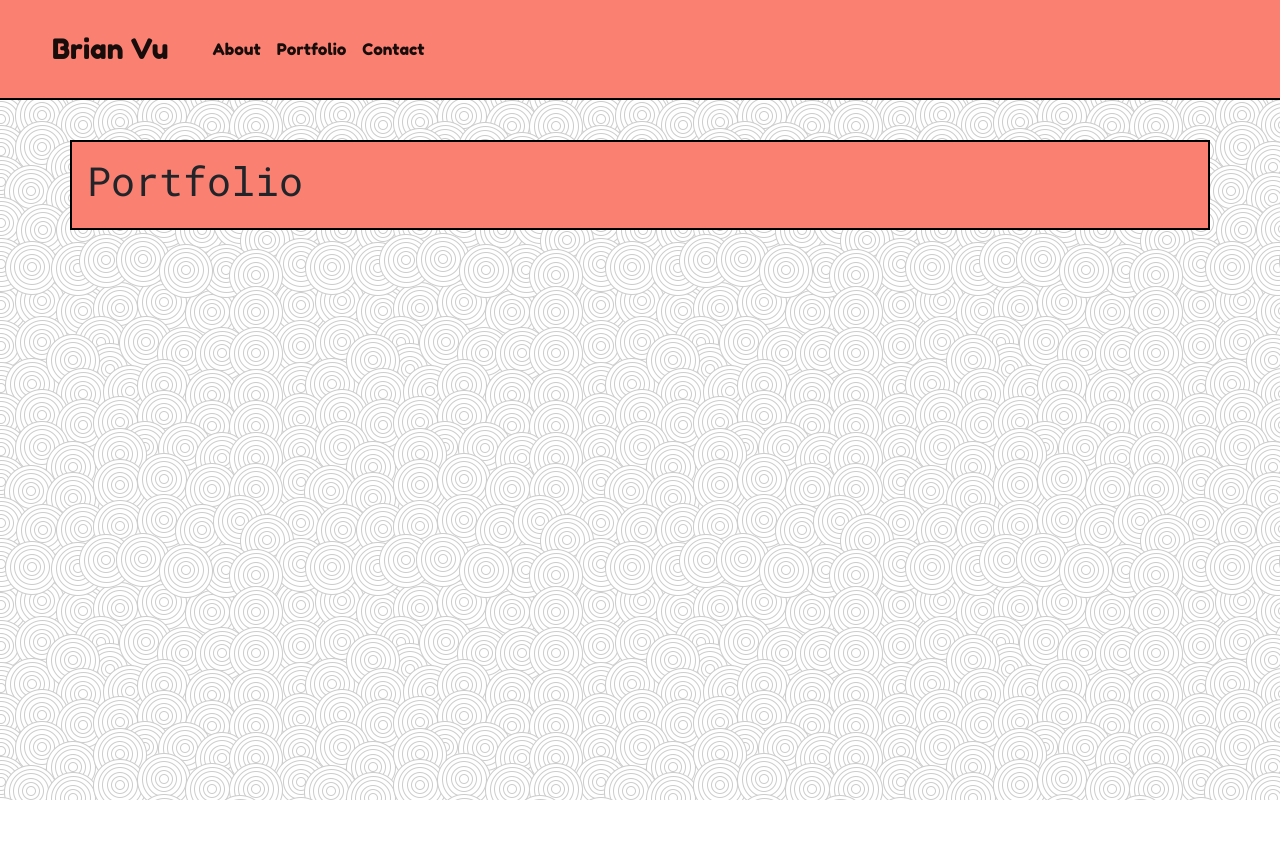
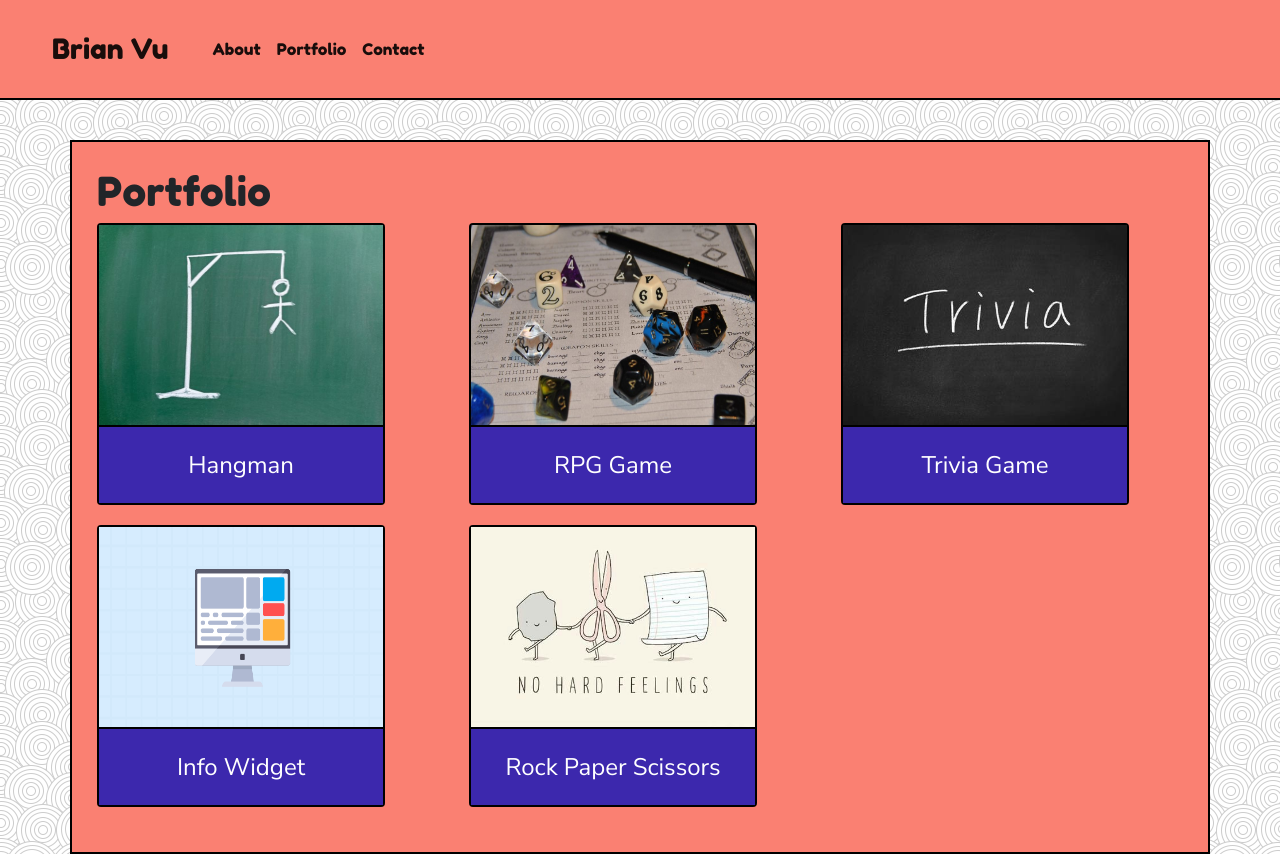
Before and after one commit to b-vu/Homework-2, a plain HTML site: page portfolio.html in a window 1280 px wide. Before the commit the page ends 800 px from the top, so only its background shows below. Drawn offline with nearby package versions, Linux system fonts and the light colour scheme.

Commit message:
Finished portfolio and contact

```diff
--- a/Assets/css/contactstyle.css
+++ b/Assets/css/contactstyle.css
@@ -13,7 +13,7 @@ body {
 }
 
 .fontStyle{
-    font-family: 'Roboto Mono', sans-serif;
+    font-family: 'Fredoka One', cursive;
 }
 
 .navbar-light{
@@ -27,6 +27,20 @@ body {
 
 .container{
     background-color: salmon;
-    padding: 15px;
+    padding: 25px;
     border: 2px solid black;
 }
+
+.form-group{
+    font-family: 'Nunito Sans', sans-serif;
+}
+
+.form-control{
+    border: 2px solid black;
+}
+
+.btn{
+    font-family: 'Nunito Sans', sans-serif;
+    background-color: rgb(60, 40, 173);
+    border: 1px solid black;
+}
--- a/Assets/css/indexstyle.css
+++ b/Assets/css/indexstyle.css
@@ -13,7 +13,11 @@ body {
 }
 
 .fontStyle{
-    font-family: 'Roboto Mono', sans-serif;
+    font-family: 'Nunito Sans', sans-serif;
+}
+
+.title{
+    font-family: 'Fredoka One', cursive;
 }
 
 .navbar-light{
@@ -34,38 +38,6 @@ body {
 
 .container{
     background-color: salmon;
-    padding: 15px;
+    padding: 25px;
     border: 2px solid black;
 }
-
-@media screen and (max-width: 768px){
-
-}
-
-/*<div class="row col-12">
-            <h1 class="fontStyle">About Me</h1>
-        </div>
-
-        <div class="row">
-          <div class="col-12 col-md-6 col-lg-4">
-            <img src="Assets/images/biopic.jpg" class="img-fluid biopic" alt="Brian Vu">
-          </div>
-
-          <p class="fontStyle col-md-6 col-lg-8">
-                My name is Brian Vu, and I am currently a part-time student at UT Austin's Coding Boot Camp.
-                Currently, I work full time as a lab technician at a research lab in the medical center. As
-                this website shows, I am very interested in learning the skills to become a web developer.
-                My current goal is to pursue a career in web development and programming, and I believe the
-                boot camp is a great way to get a foot in the door. <br> <br>
-                In my free time, I enjoy playing video games (though I need to be careful because if I get
-                immersed, hours would go by unnoticed), reading, and watching sports. I don't have much time
-                for games these days but when I do, I play a game or two of Counter-Strike. But these days I
-                find it more enjoyable to read and watch TV. I'm currently reading The Dark Elf Trilogy by
-                R. A. Salvatore, and I tend to gravitate towards fantasy and sci-fi genres. I'm a huge fan of
-                basketball and football. As a Houston native, I will always cheer for Houston teams, but I
-                enjoy watching any good teams play. I also watch Formula 1, e-sports, listen to all sorts of
-                music genres, etc. Basically what I'm saying is, if you ever meet me in person, there are
-                probably things we have in common that we could talk about! <br> <br>
-                Anyways, I've gone on long enough. Feel free to browse my portfolio and contact me!
-          </p>
-        </div>*/
--- a/Assets/css/portfoliostyle.css
+++ b/Assets/css/portfoliostyle.css
@@ -13,7 +13,7 @@ body {
 }
 
 .fontStyle{
-    font-family: 'Roboto Mono', sans-serif;
+    font-family: 'Fredoka One', cursive;
 }
 
 .navbar-light{
@@ -27,6 +27,44 @@ body {
 
 .container{
     background-color: salmon;
-    padding: 15px;
+    padding: 25px;
     border: 2px solid black;
 }
+
+p{
+    font-family: 'Nunito Sans', sans-serif;
+    text-align: center;
+    color: white;
+    font-size: 24px;
+}
+
+.card-body{
+    background-color: rgb(60, 40, 173);
+    border-top: 2px solid black;
+}
+
+.card{
+    border: 2px solid black;
+    margin-bottom: 20px;
+}
+
+.card-img-top{
+    height: 200px;
+    border-radius: 0;
+}
+
+a:hover{
+    text-decoration: none;
+}
+
+@media screen and (max-width: 768px){
+
+.row{
+    justify-content: center;
+}
+
+a{
+    display: flex;
+    justify-content: center;
+}
+}
--- a/portfolio.html
+++ b/portfolio.html
@@ -8,7 +8,7 @@
     <link rel="stylesheet" href="https://stackpath.bootstrapcdn.com/bootstrap/4.4.1/css/bootstrap.min.css" integrity="sha384-Vkoo8x4CGsO3+Hhxv8T/Q5PaXtkKtu6ug5TOeNV6gBiFeWPGFN9MuhOf23Q9Ifjh" crossorigin="anonymous">
 
     <link rel="stylesheet" href="Assets/css/portfoliostyle.css">
-    <link href="https://fonts.googleapis.com/css?family=Fredoka+One|Roboto+Mono&display=swap" rel="stylesheet">
+    <link href="https://fonts.googleapis.com/css?family=Fredoka+One|Nunito+Sans&display=swap" rel="stylesheet">
     <title>Portfolio</title>
 </head>
 
@@ -41,6 +41,49 @@
             <h1 class="fontStyle">Portfolio</h1>
         </div>
 
+        <div class="row">
+
+          <a href="" class="col-12 col-md-6 col-lg-4">
+          <div class="card" style="width: 18rem;">
+             <img src="Assets/images/hangman.jpg" class="card-img-top" alt="Hangman">
+            <div class="card-body">
+              <p class="card-text">Hangman</p>
+            </div>
+          </div></a>
+
+          <a href="" class="col-12 col-md-6 col-lg-4">
+            <div class="card" style="width: 18rem;">
+               <img src="Assets/images/rpg.jpg" class="card-img-top" alt="RPG Game">
+              <div class="card-body">
+                <p class="card-text">RPG Game</p>
+              </div>
+            </div></a>
+
+          <a href="" class="col-12 col-md-6 col-lg-4">
+          <div class="card" style="width: 18rem;">
+             <img src="Assets/images/trivia.jpg" class="card-img-top" alt="Trivia Game">
+            <div class="card-body">
+              <p class="card-text">Trivia Game</p>
+            </div>
+          </div></a>
+
+          <a href="" class="col-12 col-md-6 col-lg-4">
+            <div class="card" style="width: 18rem;">
+               <img src="Assets/images/rutgers.png" class="card-img-top" alt="Info Widget">
+              <div class="card-body">
+                <p class="card-text">Info Widget</p>
+              </div>
+            </div></a>
+
+            <a href="" class="col-12 col-md-6 col-lg-4">
+              <div class="card" style="width: 18rem;">
+                 <img src="Assets/images/rps.jpg" class="card-img-top" alt="RPS">
+                <div class="card-body">
+                  <p class="card-text">Rock Paper Scissors</p>
+                </div>
+              </div></a>
+        </div>
+
     </div>
 
     <script src="https://code.jquery.com/jquery-3.4.1.slim.min.js" integrity="sha384-J6qa4849blE2+poT4WnyKhv5vZF5SrPo0iEjwBvKU7imGFAV0wwj1yYfoRSJoZ+n" crossorigin="anonymous"></script>
```
Also changed, not shown: contact.html (+21 -1 lines), index.html (+2 -2 lines).
